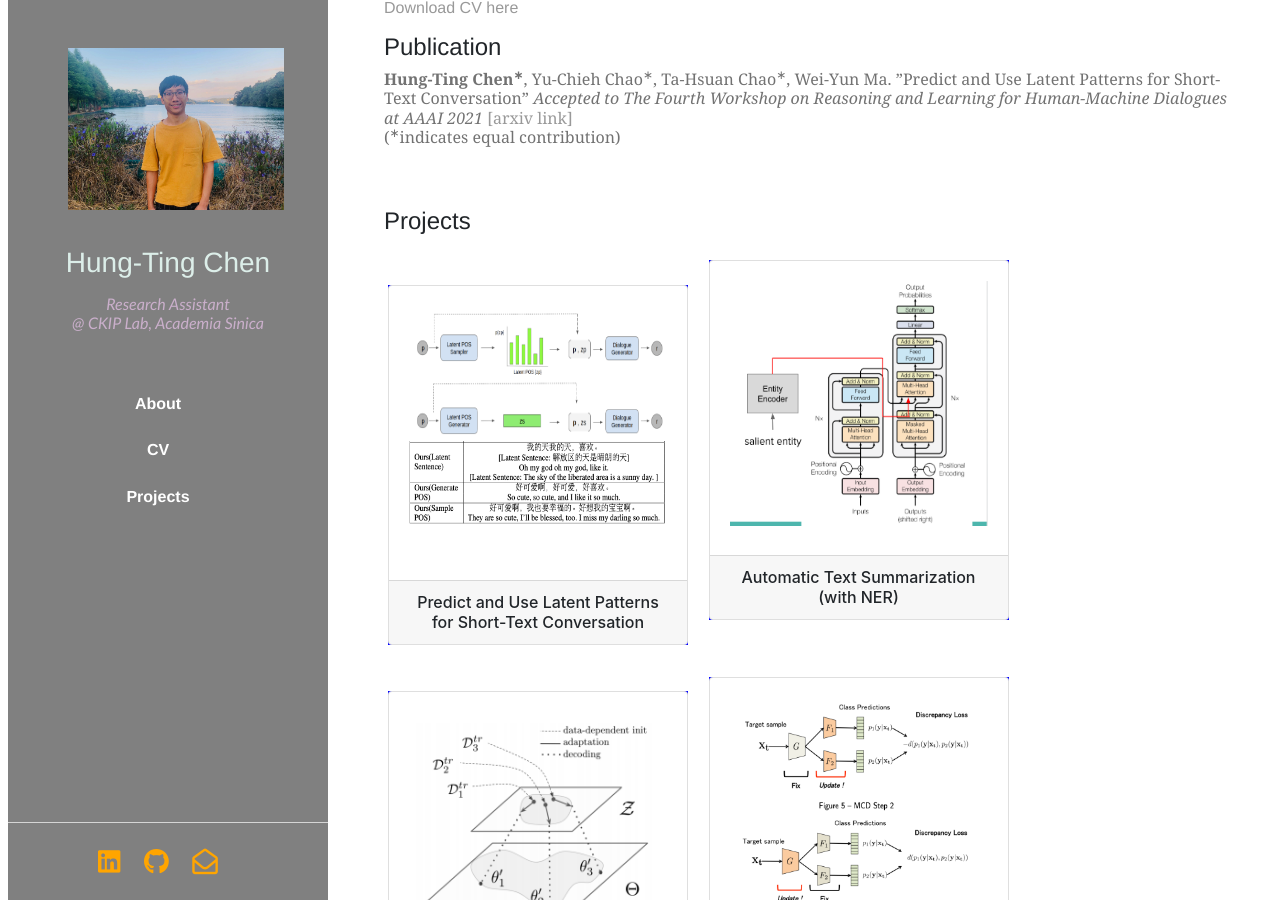
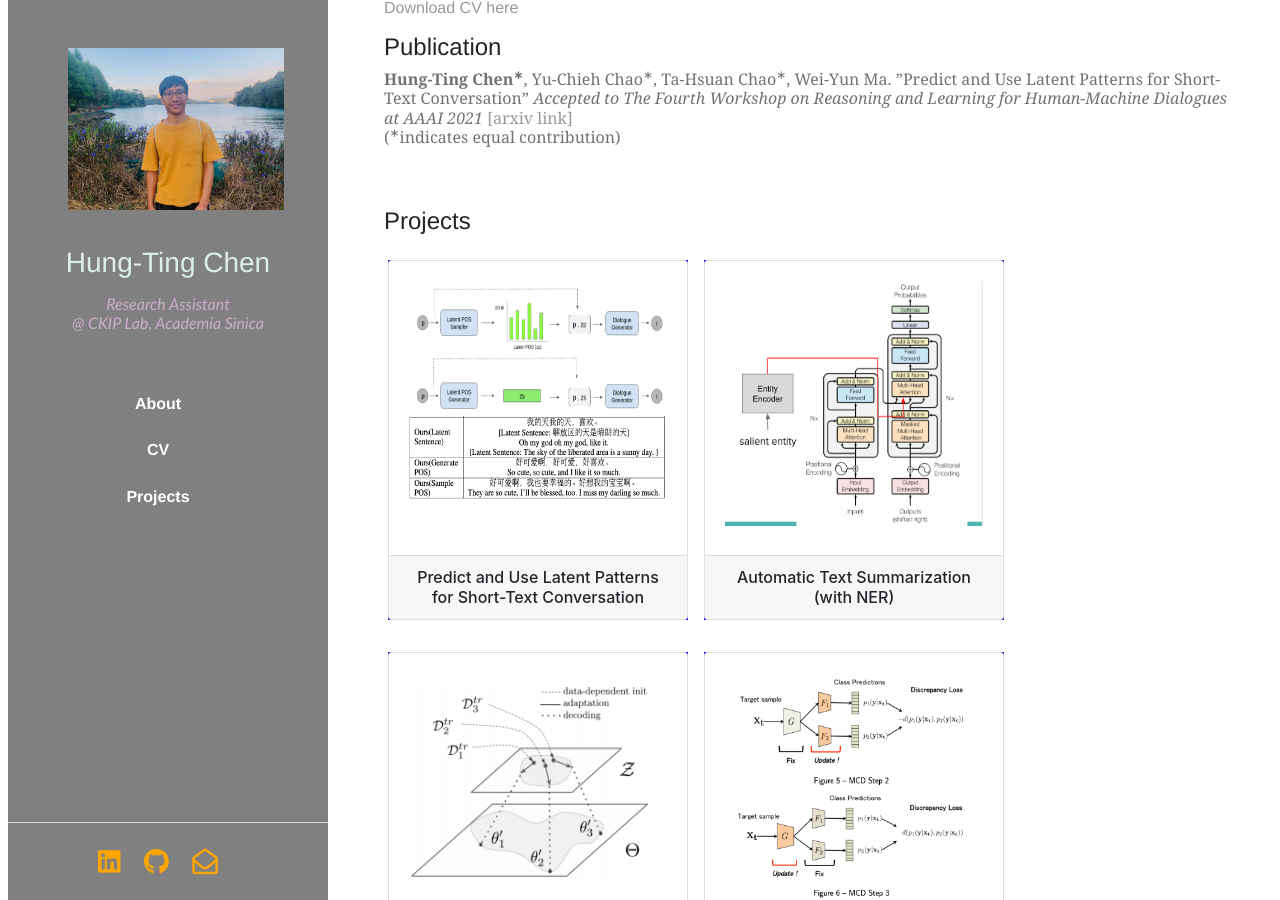
Before and after one commit to timchen0618/timchen0618.github.io, a Jekyll site: the page index.html, which Jekyll copies as it is, in a window 1280 px wide and 900 px high, scrolled down 349 px. Built offline with Jekyll 4.4.1, drawn with Linux system fonts in a browser that asks for light colours; nearby versions of some CDN libraries.

Commit message:
modify layout

```diff
--- a/index.html
+++ b/index.html
@@ -101,7 +101,7 @@
                     <div class="projects_row">
                          <div class="clearfix">
                             <div class="row mr-lg-5 mr-md-3 mr-sm-2 mx-1">
-                                <div>
+                                <!-- <div> -->
                                     <!-- -->
                                     <div class="cardwrap mr-3 my-3 d-inline-flex">
                                     <div class="card d-inline-flex">
@@ -251,7 +251,7 @@
                                     </div>
                                     </div>
 
-                                </div>
+                                <!-- </div> -->
                             </div>
                         </div>
 
```
